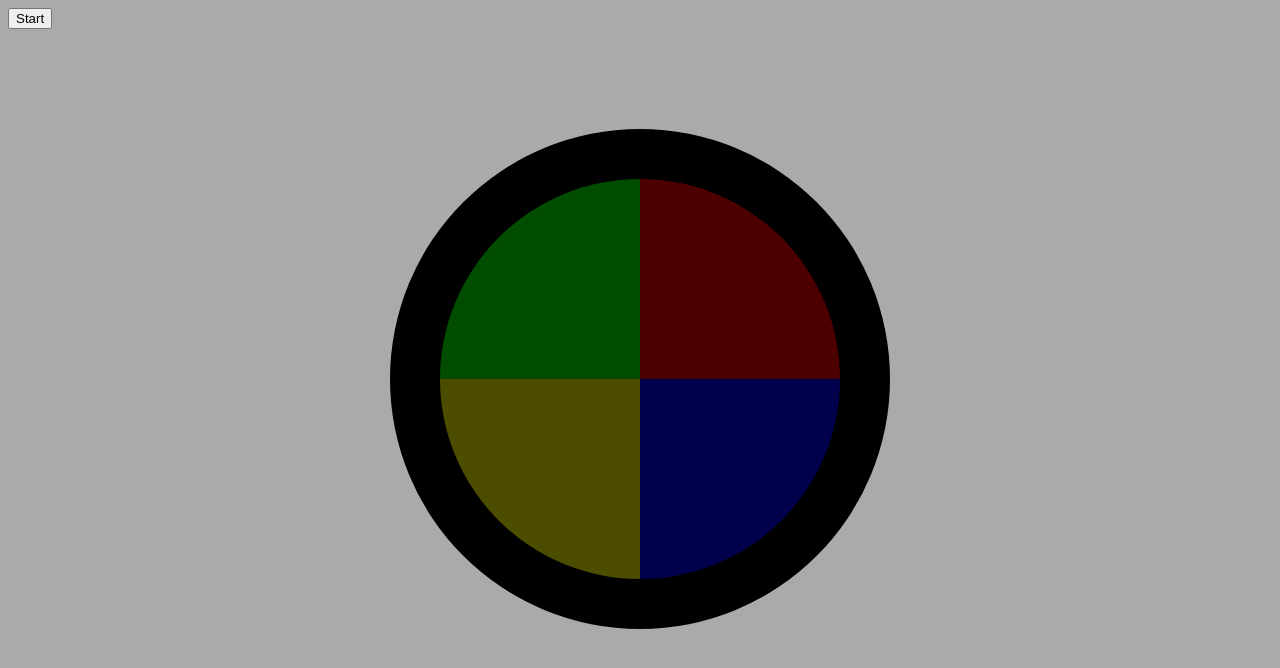
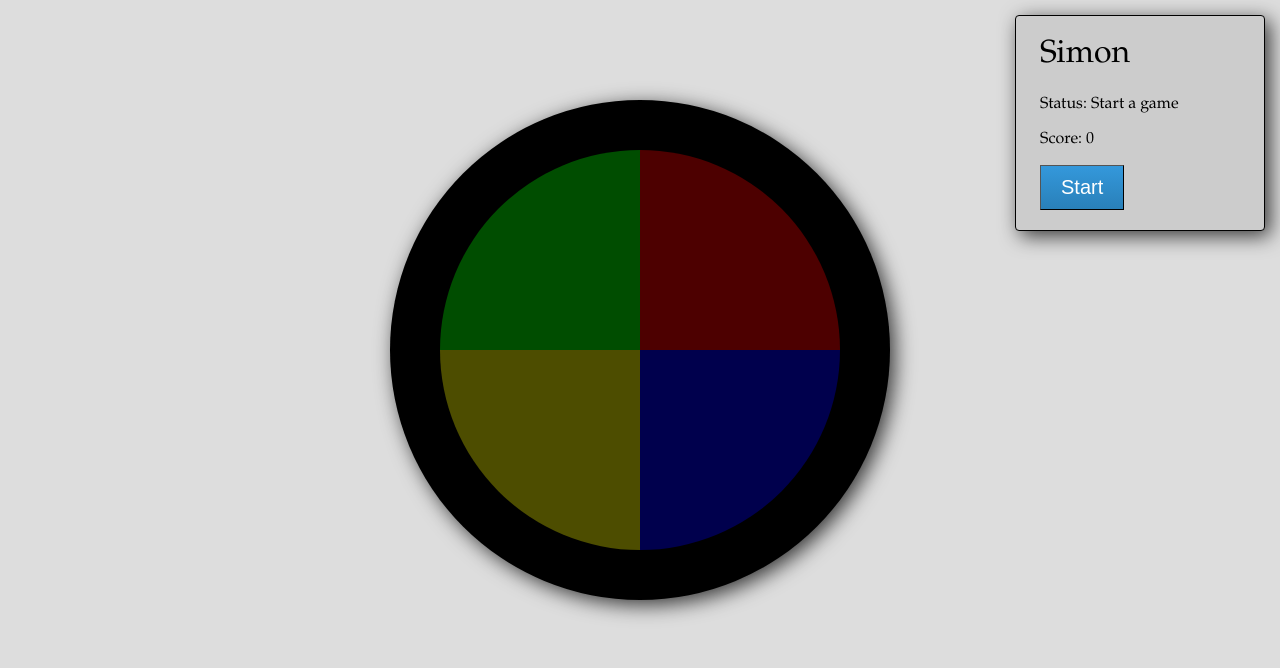
Before and after one commit to jordanpapaleo/simon-game, a plain HTML site: page index.html in a window 1280 px wide. Drawn offline with Linux system fonts and the light colour scheme.

Commit message:
Implemented reporting

```diff
--- a/index.html
+++ b/index.html
@@ -6,7 +6,13 @@
     <link rel="stylesheet" href="main.css">
   </head>
   <body>
-    <button>Start</button>
+    <div class="controls">
+      <h1>Simon</h1>
+      <p>Status: <span class="status">Start a game</span></p>
+      <p>Score: <span class="score">0</span></p>
+      <button class="btn" type="button">Start</button>
+    </div>
+
     <div class="simon">
       <div class="quad green" data-color="green"></div>
       <div class="quad red" data-color="red"></div>
--- a/main.css
+++ b/main.css
@@ -1,5 +1,25 @@
 body {
-  background-color: #aaaaaa;
+  background-color: #dddddd;
+  font-family: ‘Palatino Linotype’, ‘Book Antiqua’, Palatino, serif;
+}
+
+h1 {
+  margin-top: 0;
+  font-weight: 300;
+}
+
+.controls {
+  top: 15px;
+  position: absolute;
+  right: 15px;
+  border: 1px solid black;
+  border-radius: 4px;
+  padding: 20px 24px;
+  min-width: 200px;
+  background-color: #CCCCCC;
+  -webkit-box-shadow: 5px 5px 20px 0px rgba(0,0,0,0.75);
+  -moz-box-shadow: 5px 5px 20px 0px rgba(0,0,0,0.75);
+  box-shadow: 5px 5px 20px 0px rgba(0,0,0,0.75);
 }
 
 .simon {
@@ -9,6 +29,9 @@ body {
   background-color: black;
   height: 400px;
   border-radius: 400px;
+  -webkit-box-shadow: 5px 5px 20px 0px rgba(0,0,0,0.75);
+  -moz-box-shadow: 5px 5px 20px 0px rgba(0,0,0,0.75);
+  box-shadow: 5px 5px 20px 0px rgba(0,0,0,0.75);
 }
 
 .quad {
@@ -62,3 +85,29 @@ body {
 .active {
   opacity: 1;
 }
+
+
+.btn {
+  background: #3498db;
+  background-image: -webkit-linear-gradient(top, #3498db, #2980b9);
+  background-image: -moz-linear-gradient(top, #3498db, #2980b9);
+  background-image: -ms-linear-gradient(top, #3498db, #2980b9);
+  background-image: -o-linear-gradient(top, #3498db, #2980b9);
+  background-image: linear-gradient(to bottom, #3498db, #2980b9);
+  border-width: 1px;
+  font-family: Arial;
+  color: #ffffff;
+  font-size: 20px;
+  padding: 10px 20px 10px 20px;
+  text-decoration: none;
+}
+
+.btn:hover {
+  background: #3cb0fd;
+  background-image: -webkit-linear-gradient(top, #3cb0fd, #3498db);
+  background-image: -moz-linear-gradient(top, #3cb0fd, #3498db);
+  background-image: -ms-linear-gradient(top, #3cb0fd, #3498db);
+  background-image: -o-linear-gradient(top, #3cb0fd, #3498db);
+  background-image: linear-gradient(to bottom, #3cb0fd, #3498db);
+  text-decoration: none;
+}
--- a/main.js
+++ b/main.js
@@ -11,19 +11,23 @@ var soundMap = {
   green: 'g_sharp.wav'
 }
 
+var scoreNode = document.querySelector('.score')
+var statusNode = document.querySelector('.status')
+
+var button = document.querySelector('.btn')
+button.addEventListener('click', startGame)
+
+var quads = document.querySelectorAll('.quad')
+for (let i = 0, j = quads.length; i < j; i++) {
+  quads[i].addEventListener('click', userClick)
+}
+
 function getRandomColor () {
   var colors = ['red', 'yellow', 'blue', 'green']
   var randomIndex = Math.floor(Math.random() * colors.length)
   var randomColor = colors[randomIndex]
   return randomColor
 }
-
-/* function seedForTests (seedCount) {
-  while (seedCount > 0) {
-    colorHistory.push(getRandomColor())
-    seedCount--
-  }
-} */
 
 function animate (colorSet) {
   var i = 0
@@ -57,7 +61,9 @@ function startGame () {
 
 function newTurn () {
   isUserTurn = false
+  statusNode.innerText = 'Playing'
   clickIndex = 0
+  score.innerText = 0
   var nextColor = getRandomColor()
   colorHistory.push(nextColor)
   animate(colorHistory)
@@ -71,6 +77,7 @@ function userClick (ev) {
     // Got one right
     if (color === colorHistory[clickIndex]) {
       score++
+      scoreNode.innerText = score
       clickIndex++
 
       if (clickIndex === colorHistory.length) {
@@ -86,11 +93,10 @@ function userClick (ev) {
 
 function gameOver () {
   isPlaying = false
-  console.log(score)
+  statusNode.innerText = 'Game Over'
 
   setTimeout(function () {
     new Audio('assets/sounds/aww.wav').play()
-    // alert('Game Over')
   }, 300)
 }
 
@@ -100,10 +106,9 @@ function turnAllOff () {
   }
 }
 
-var button = document.querySelector('button')
-button.addEventListener('click', startGame)
-
-var quads = document.querySelectorAll('.quad')
-for (let i = 0, j = quads.length; i < j; i++) {
-  quads[i].addEventListener('click', userClick)
-}
+/* function seedForTests (seedCount) {
+  while (seedCount > 0) {
+    colorHistory.push(getRandomColor())
+    seedCount--
+  }
+} */
```
